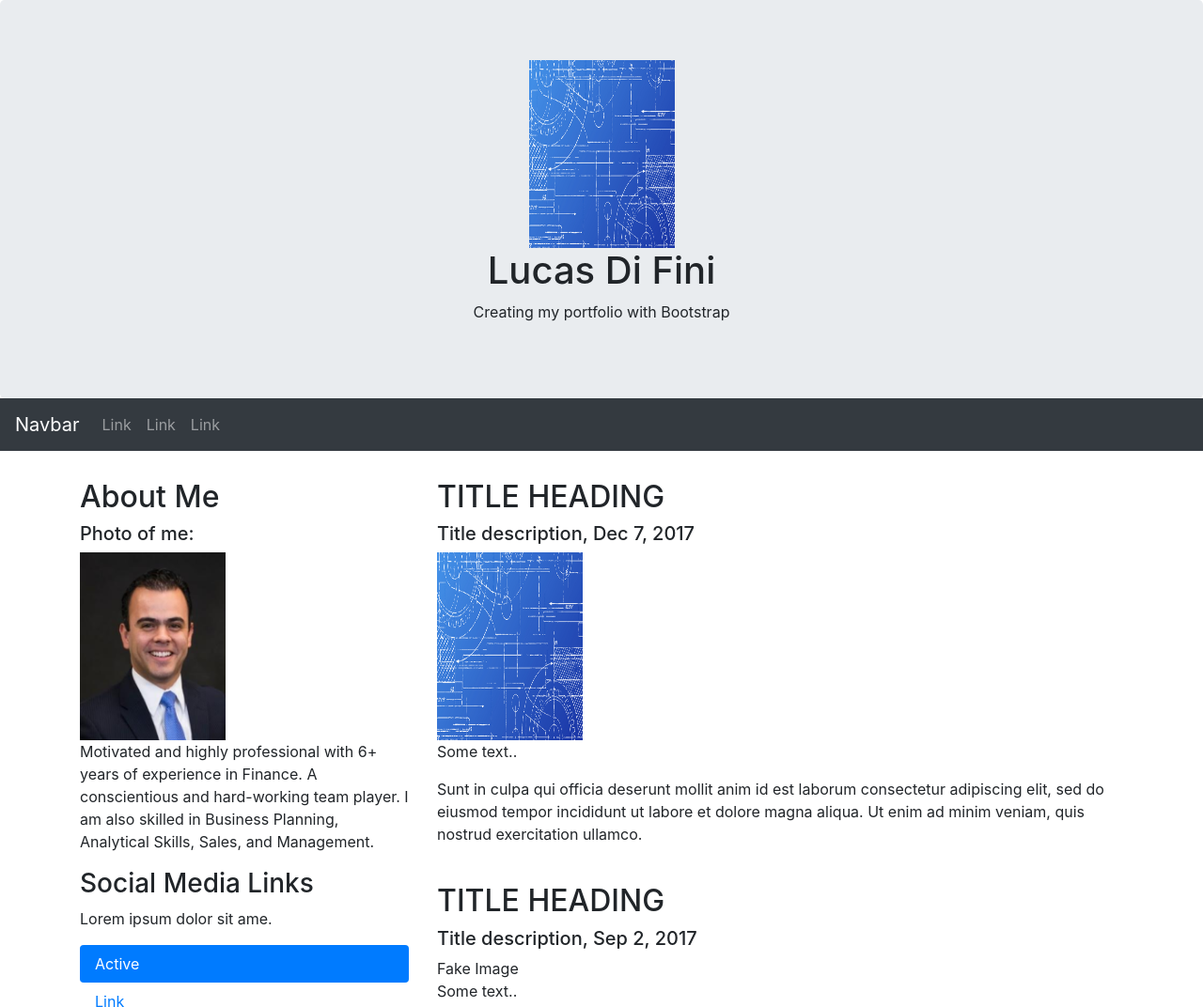
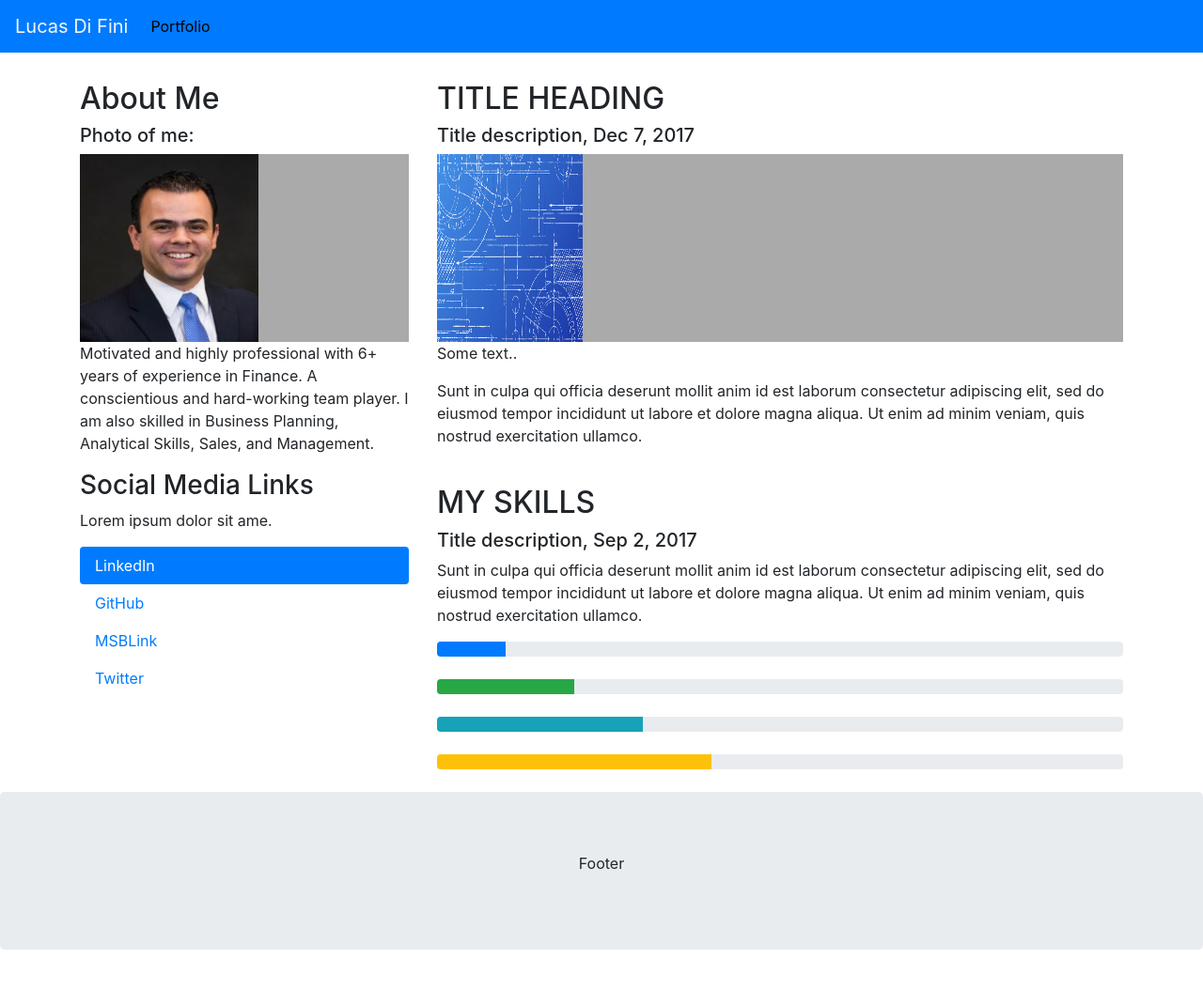
Before and after one commit to CBArgento/Profile-Page, a plain HTML site: page index.html in a window 1280 px wide. Shown: the top 1072 px of the page at 94% size. After the commit the page ends 1011 px from the top, so only its background shows below. Drawn offline with nearby package versions, Linux system fonts and the light colour scheme.

Commit message:
adding index portfolio htmls and css style

```diff
--- a/assets/style.css
+++ b/assets/style.css
@@ -0,0 +1,26 @@
+.bodystyle {
+  background: white;
+}
+
+.navbar li a{
+  color: black;
+}
+
+.navbar-brand {
+  color: whitesmoke;
+}
+
+.fakeimg {
+  height: 200px;
+  background: #aaa;
+}
+
+<img src="assets/images/Blueprint.png" alt="mypic" height="200" width="155">
+
+.headerpic {
+  background-image: src="https://github.com/CBArgento/Profile-Page/blob/master/assets/images/Blueprint.png?raw=true";
+  background-repeat: no-repeat;
+  background-position: right top;
+  background-attachment: fixed;
+  background-color: blue;
+}
--- a/index.html
+++ b/index.html
@@ -2,7 +2,7 @@
 <html lang="en">
 
 <head>
-    <title>Bootstrap 4 Website Example</title>
+    <title>Lucas Di Fini</title>
     <meta charset="utf-8">
     <meta name="viewport" content="width=device-width, initial-scale=1">
     <link rel="stylesheet" href="assets/style.css">
@@ -14,32 +14,21 @@
 </head>
 
 <body>
-
-    <div class="jumbotron text-center" style="margin-bottom:0">
-            <img src="assets/images/Blueprint.png" alt="mypic" height="200" width="155">
-        <h1>Lucas Di Fini</h1>
-        <p>Creating my portfolio with Bootstrap</p>
-    </div>
-
-    <nav class="navbar navbar-expand-sm bg-dark navbar-dark">
-        <a class="navbar-brand" href="#">Navbar</a>
+    <div class="bodystyle">
+        <nav class="navbar navbar-expand-sm" style="background-color: #007bff;" color: "black;">
+            <a class="navbar-brand" href="index.html">Lucas Di Fini</a>
             <button class="navbar-toggler" type="button" data-toggle="collapse" data-target="#collapsibleNavbar">
                 <span class="navbar-toggler-icon"></span>
             </button>
             <div class="collapse navbar-collapse" id="collapsibleNavbar">
                 <ul class="navbar-nav">
                     <li class="nav-item">
-                    <a class="nav-link" href="#">Link</a>
-                </li>
-                <li class="nav-item">
-                    <a class="nav-link" href="#">Link</a>
-                </li>
-                <li class="nav-item">
-                    <a class="nav-link" href="#">Link</a>
+                        <a class="nav-link" href="#">Portfolio</a>
                     </li>
                 </ul>
             </div>
         </nav>
+
 
         <div class="container" style="margin-top:30px">
             <div class="row">
@@ -47,7 +36,7 @@
                     <h2>About Me</h2>
                     <h5>Photo of me:</h5>
                     <div class="fakeimg">
-                    <img src="assets/images/mypic.PNG" alt="mypic" height="200" width="155">
+                        <img src="assets/images/mypic.PNG" alt="mypic" height="200" width="190">
                     </div>
                     <p>Motivated and highly professional with 6+ years of experience in Finance. A conscientious and
                         hard-working team player. I am also skilled in Business Planning, Analytical Skills, Sales, and
@@ -56,16 +45,17 @@
                     <p>Lorem ipsum dolor sit ame.</p>
                     <ul class="nav nav-pills flex-column">
                         <li class="nav-item">
-                        <a class="nav-link active" href="#">Active</a>
+                            <a class="nav-link active"
+                                href="https://www.linkedin.com/in/lucas-di-fini-99a6aa4b">LinkedIn</a>
                         </li>
                         <li class="nav-item">
-                        <a class="nav-link" href="#">Link</a>
+                            <a class="nav-link" href="https://github.com/CBArgento?tab=repositories">GitHub</a>
                         </li>
                         <li class="nav-item">
-                        <a class="nav-link" href="#">Link</a>
+                            <a class="nav-link" href="https://msblink.com/">MSBLink</a>
                         </li>
                         <li class="nav-item">
-                        <a class="nav-link disabled" href="#">Disabled</a>
+                            <a class="nav-link" href="https://twitter.com/MSB_Link">Twitter</a>
                         </li>
                     </ul>
                     <hr class="d-sm-none">
@@ -78,24 +68,44 @@
                     </div>
                     <p>Some text..</p>
                     <p>Sunt in culpa qui officia deserunt mollit anim id est laborum consectetur adipiscing elit, sed do
-                    eiusmod tempor incididunt ut labore et dolore magna aliqua. Ut enim ad minim veniam, quis nostrud
+                        eiusmod tempor incididunt ut labore et dolore magna aliqua. Ut enim ad minim veniam, quis
+                        nostrud
                         exercitation ullamco.</p>
                     <br>
-                <h2>TITLE HEADING</h2>
+                    <h2>MY SKILLS</h2>
                     <h5>Title description, Sep 2, 2017</h5>
-                <div class="fakeimg">Fake Image</div>
-                <p>Some text..</p>
                     <p>Sunt in culpa qui officia deserunt mollit anim id est laborum consectetur adipiscing elit, sed do
-                    eiusmod tempor incididunt ut labore et dolore magna aliqua. Ut enim ad minim veniam, quis nostrud
+                        eiusmod tempor incididunt ut labore et dolore magna aliqua. Ut enim ad minim veniam, quis
+                        nostrud
                         exercitation ullamco.</p>
+                    <!-- Blue -->
+                    <div class="progress">
+                        <div class="progress-bar" style="width:10%"></div>
+                    </div>
+                    <br>
+                    <!-- Green -->
+                    <div class="progress">
+                        <div class="progress-bar bg-success" style="width:20%"></div>
+                    </div>
+                    <br>
+                    <!-- Turquoise -->
+                    <div class="progress">
+                        <div class="progress-bar bg-info" style="width:30%"></div>
+                    </div>
+                    <br>
+                    <!-- Orange -->
+                    <div class="progress">
+                        <div class="progress-bar bg-warning" style="width:40%"></div>
                     </div>
                 </div>
             </div>
-
+        </div>
+        <br>
         <div class="jumbotron text-center" style="margin-bottom:0">
             <p>Footer</p>
         </div>
 
+    </div>
 </body>
 
 </html>
```
Also changed, not shown: portfolio.html (added). Lines whose indentation alone changed are shown as unchanged.
